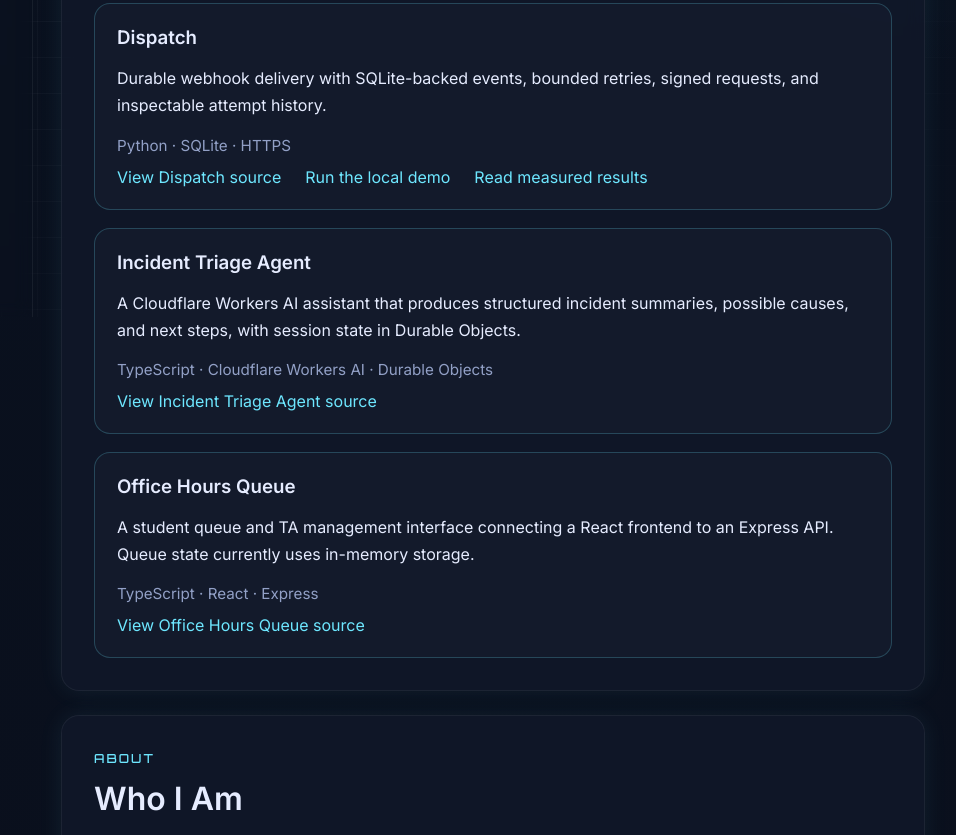
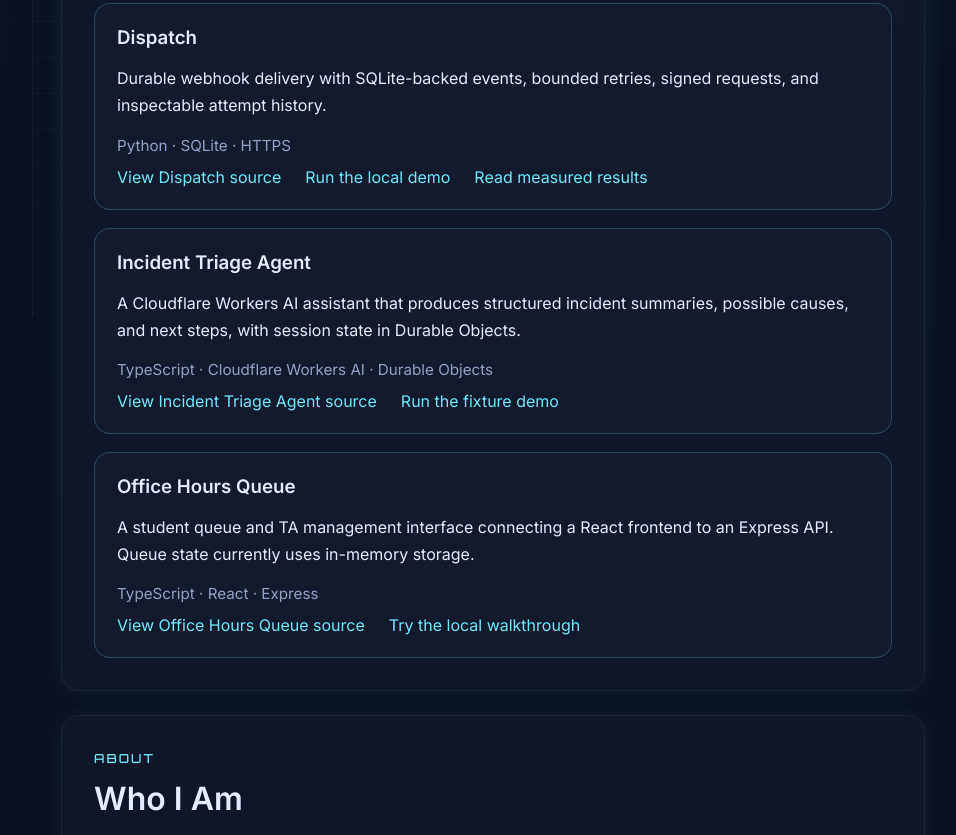
Before and after one commit to owanden/owanden.github.io, a plain HTML site: page index.html in a window 1280 px wide. Shown: the part 483-1318 px from the top of the page, without its empty margins (287-1243 px from the left). Drawn offline with Linux system fonts and the light colour scheme.

Commit message:
Link project demos from portfolio cards

```diff
--- a/index.html
+++ b/index.html
@@ -74,7 +74,10 @@
                             possible causes, and next steps, with session state in Durable Objects.
                         </p>
                         <div class="project-meta">TypeScript · Cloudflare Workers AI · Durable Objects</div>
-                        <a href="https://github.com/owanden/cf_ai_incident_triage_agent">View Incident Triage Agent source</a>
+                        <div class="project-actions">
+                            <a href="https://github.com/owanden/cf_ai_incident_triage_agent">View Incident Triage Agent source</a>
+                            <a href="https://github.com/owanden/cf_ai_incident_triage_agent#run-the-fixture-demo">Run the fixture demo</a>
+                        </div>
                     </article>
 
                     <article class="project-card">
@@ -84,7 +87,10 @@
                             to an Express API. Queue state currently uses in-memory storage.
                         </p>
                         <div class="project-meta">TypeScript · React · Express</div>
-                        <a href="https://github.com/owanden/OH-Queue">View Office Hours Queue source</a>
+                        <div class="project-actions">
+                            <a href="https://github.com/owanden/OH-Queue">View Office Hours Queue source</a>
+                            <a href="https://github.com/owanden/OH-Queue/blob/main/docs/demo.md">Try the local walkthrough</a>
+                        </div>
                     </article>
                 </div>
             </section>
```
Also changed, not shown: 1 other file.
